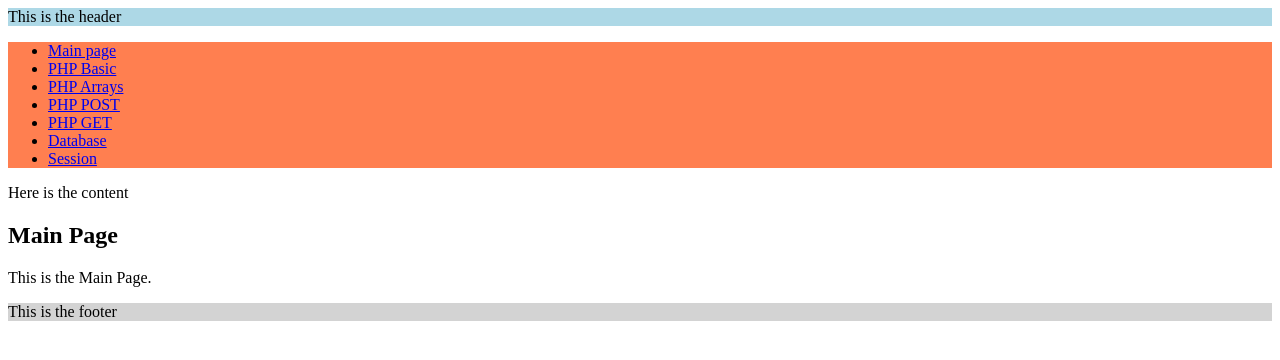
After one commit to lempiai/intohj, a PHP site: page / in a window 1280 px wide. The commit adds this page. Shown: the top 360 px of the page. Run offline with PHP 8.4, Linux system fonts and the light colour scheme.

Commit message:
menu ja sivupohjat tehty

```diff
--- /dev/null
+++ b/arrays.php
@@ -0,0 +1,6 @@
+<?php include "menu.php"; ?>
+	<h2>Arrays</h2>
+	<p>
+		This is the Arrays.
+	</p>
+<?php include "footer.php"; ?>
--- /dev/null
+++ b/basic.php
@@ -0,0 +1,6 @@
+<?php include "menu.php"; ?>
+	<h2>PHP Basic</h2>
+	<p>
+		This is the PHP Basic.
+	</p>
+<?php include "footer.php"; ?>
--- /dev/null
+++ b/database.php
@@ -0,0 +1,6 @@
+<?php include "menu.php"; ?>
+	<h2>Database</h2>
+	<p>
+		This is the Database.
+	</p>
+<?php include "footer.php"; ?>
--- /dev/null
+++ b/footer.php
@@ -0,0 +1,6 @@
+</div>
+<div id="footer">
+  This is the footer
+</div>
+</body>
+</html>
--- /dev/null
+++ b/get.php
@@ -0,0 +1,6 @@
+<?php include "menu.php"; ?>
+	<h2>Get</h2>
+	<p>
+		This is the Get.
+	</p>
+<?php include "footer.php"; ?>
--- /dev/null
+++ b/index.php
@@ -0,0 +1,6 @@
+<?php include "menu.php"; ?>
+	<h2>Main Page</h2>
+	<p>
+		This is the Main Page.
+	</p>
+<?php include "footer.php"; ?>
--- a/menu.php
+++ b/menu.php
@@ -10,13 +10,15 @@
       This is the header
     </div>
     <div id="menu">
-      Menu
+      <ul>
+    		<li><a href="index.php">Main page</a></li>
+    		<li><a href="basic.php">PHP Basic</a></li>
+    		<li><a href="arrays.php">PHP Arrays</a></li>
+    		<li><a href="post.php">PHP POST</a></li>
+    		<li><a href="get.php">PHP GET</a></li>
+    		<li><a href="database.php">Database</a></li>
+    		<li><a href="session.php">Session</a></li>
+	   </ul>
     </div>
     <div id="content">
       Here is the content
-    </div>
-    <div id="footer">
-      This is the footer
-    </div>
-  </body>
-</html>
--- /dev/null
+++ b/post.php
@@ -0,0 +1,6 @@
+<?php include "menu.php"; ?>
+	<h2>Post</h2>
+	<p>
+		This is the Post.
+	</p>
+<?php include "footer.php"; ?>
```
